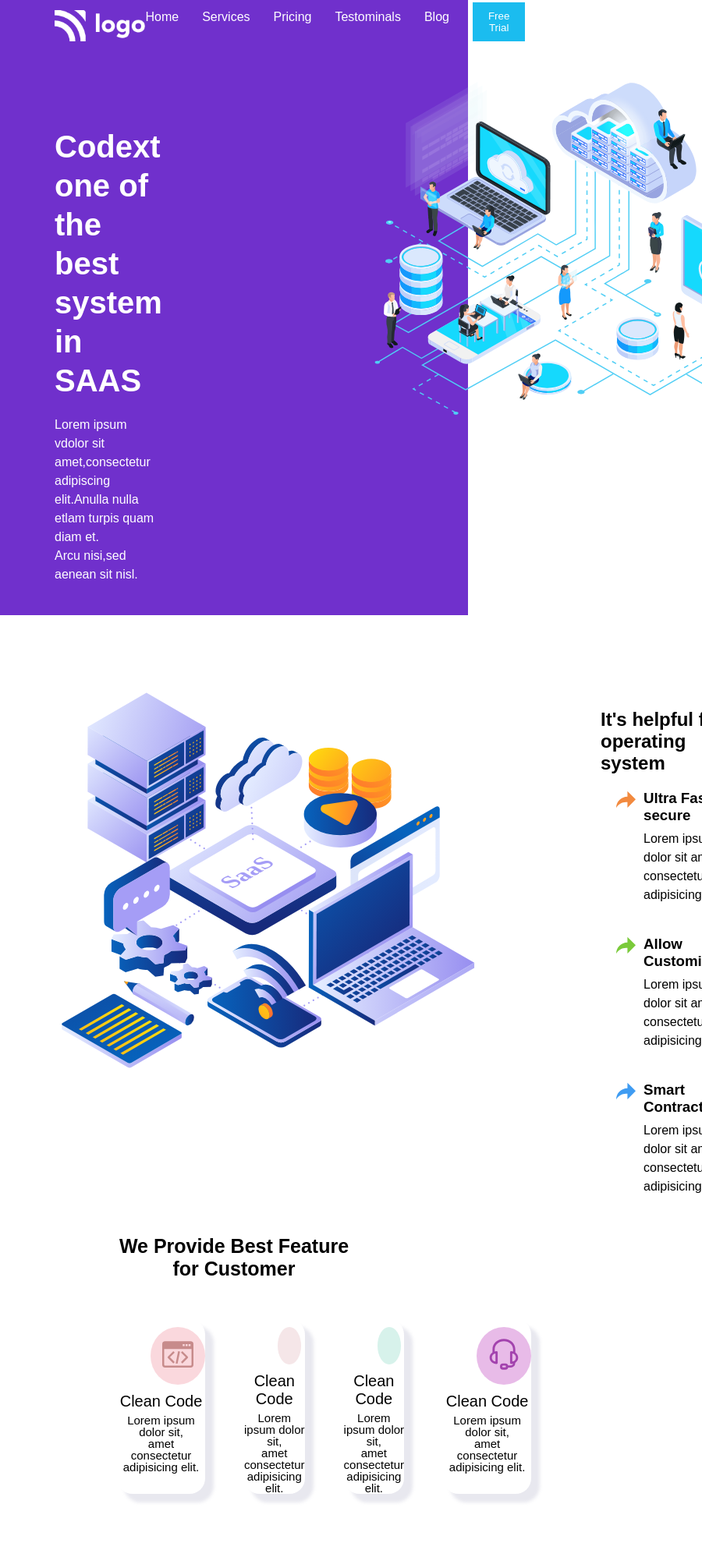
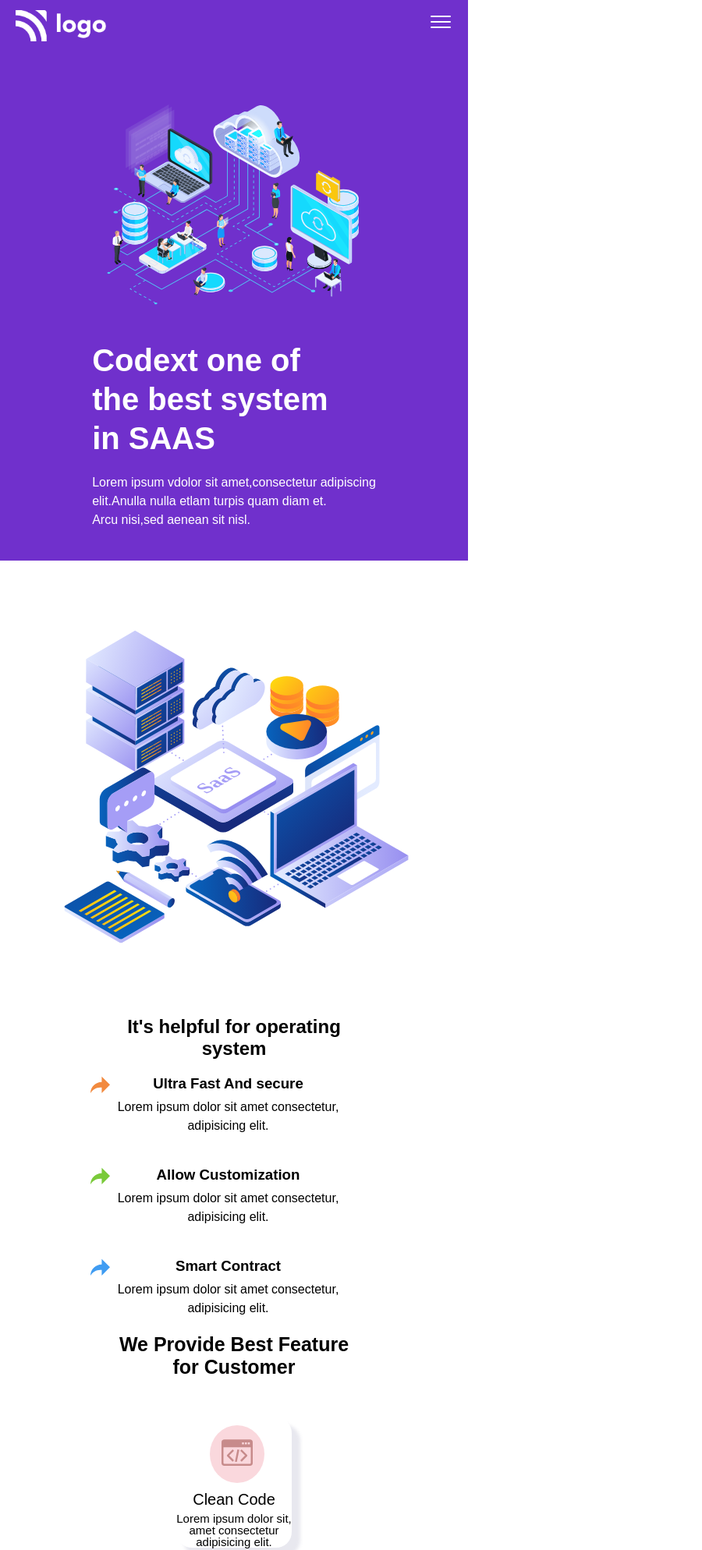
Before and after one commit to ManiTej31/13-SAAS-Landing-Page, a plain HTML site: page index.html in a window 600 px wide. Shown: the part 27-2015 px from the top of the page at 78% size, 900 px wide, since content can reach past the window. Before the commit the page ends 1993 px from the top, so only its background shows below. Drawn offline with Linux system fonts and the light colour scheme.

Commit message:
responsive-fixes

```diff
--- a/index.html
+++ b/index.html
@@ -21,6 +21,9 @@
                 <li class="list-elements">Blog</li>
                 <li class="list-elements free-trial"><button class="free-trial-btn">Free Trial</button></li>
             </ul>
+            <div class="bars">
+                <img src="./assets/ham.png" alt="">
+            </div>
         </nav>
     </div>
     <div class="body-div-1">
--- a/style.css
+++ b/style.css
@@ -84,7 +84,8 @@ ul{
 .mid-div-content{
     display: flex;
     flex-direction: column;
-    margin:30px 90px
+    margin:30px 90px;
+    align-items:center;
 }
 
 .mid-div-h2{
@@ -197,3 +198,105 @@ h4{
     border-radius: 10px;
     color: #ffffff;
 }
+
+.bars{
+    display: none;
+}
+
+/* mobile-responsive */
+
+@media screen and (max-width: 675px){
+    .bars{
+        display:inline;
+    }
+
+    .nav-list{
+        display: none;
+    }
+
+    .top-div{
+        background-color: #7030CC;
+        padding: 40px 20px;
+    }
+
+    .body-div-1{
+        flex-direction: column-reverse;
+        padding: 10px 50px;
+        align-items:center;
+    }
+
+    .svg-1{
+        height: 250px;
+        margin-left: 0px;
+        margin-top: 0px;
+    }
+
+    .body-div-1-content{
+        padding-bottom:30px;
+    }
+
+    .mid-div{
+        flex-direction: column;
+        align-items:center;
+    }
+
+    .mid-svg-1{
+        height: 300px;
+        padding: 40px 20px;
+     }
+
+     .mid-div-content{
+        flex-direction: column;
+        margin:0 0;
+        text-align:center;
+    }
+
+    .mid-div-h2{
+        margin-top: 0px;
+    }
+
+    .bottom-cards-container{
+        flex-direction: column;
+        margin-bottom: 50px;
+        align-items:center;
+        margin-left: 0;
+    }
+
+    .cards{
+        margin-right: 0px;
+        width:fit-content;
+    }
+}
+
+
+@media screen and (min-width: 500px) and (max-width: 800px) {
+    .svg-1{
+        height: 300px;
+        margin-left: 0px;
+        margin-top: 0px;
+    }
+
+    .mid-svg-1{
+        height: 500px;
+        margin-left: 0px;
+        margin-top: 0px;
+    }
+
+    .mid-div-content{
+        flex-direction: column;
+        margin:0 0;
+        text-align:center;
+    }
+
+    .bottom-cards-container{
+        flex-direction: column;
+        margin-bottom: 50px;
+        align-items:center;
+        margin-left: 0;
+    }
+
+    .cards{
+        margin-right: 0px;
+        width:fit-content;
+    }
+}
```
Also changed, not shown: assets/ham.png (added).
